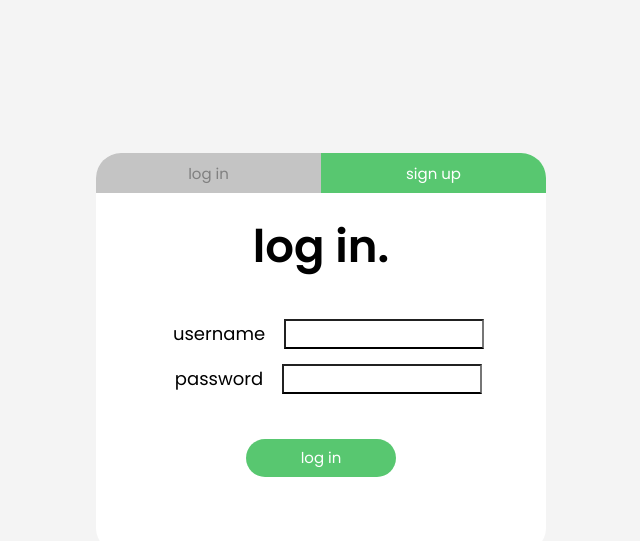
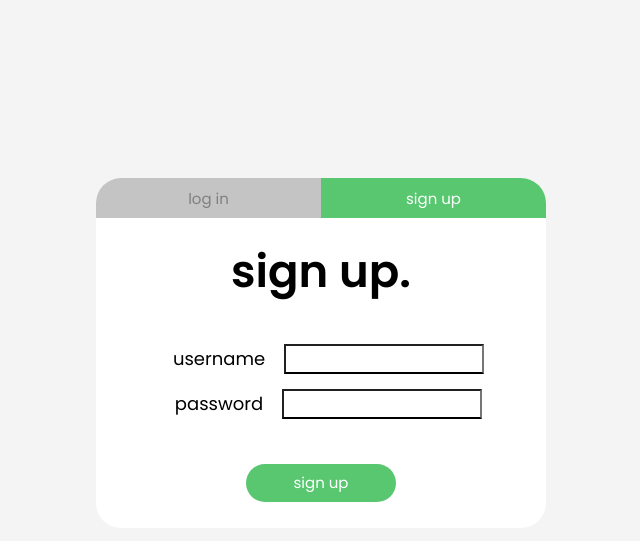
Before and after one commit to zakgogi/client, a website: page index.html in a window 1280 px wide. Both pictures are taken after a click on the button "sign up". Shown: the part 89-630 px from the top of the page, without its empty margins (319-959 px from the left). Drawn offline with Linux system fonts and the light colour scheme.

Commit message:
login page layout finished

```diff
--- a/index.html
+++ b/index.html
@@ -26,14 +26,14 @@
         <button id="login-button" class="left active">log in</button>
         <button id="sign-up-button" class="right">sign up</button>
         <form>
-          <h1>log in.</h1>
+          <h1 id="form-heading">log in.</h1>
           <label for="">username</label>
           <input type="text" />
           <br />
           <label for="">password</label>
           <input type="password" />
           <br />
-          <input type="submit" value="log in" />
+          <input id="submit-button" type="submit" value="log in" />
         </form>
       </section>
     </main>
--- a/static/js/bundle.js
+++ b/static/js/bundle.js
@@ -14,8 +14,20 @@ function setActiveButton(e) {
         // this one is already live so no need to do anything.
         return;
     }
+
     loginButton.classList.toggle("active");
     signInButton.classList.toggle("active");
+
+    const formHeading = document.getElementById("form-heading");
+    const submitButton = document.getElementById("submit-button");
+
+    if (formHeading.textContent === "log in.") {
+        formHeading.textContent = "sign up.";
+        submitButton.value = "sign up";
+    } else {
+        formHeading.textContent = "log in.";
+        submitButton.value = "log in";
+    };
 }
 
 loginButton.addEventListener("click", setActiveButton);
--- a/static/style.css
+++ b/static/style.css
@@ -42,7 +42,7 @@ header img {
 
 #login-signin {
   width: 450px;
-  height: 400px;
+  height: 350px;
 
   padding: 30px;
 
```
Also changed, not shown: static/js/main.js (+12 -0 lines), 1 other file.
